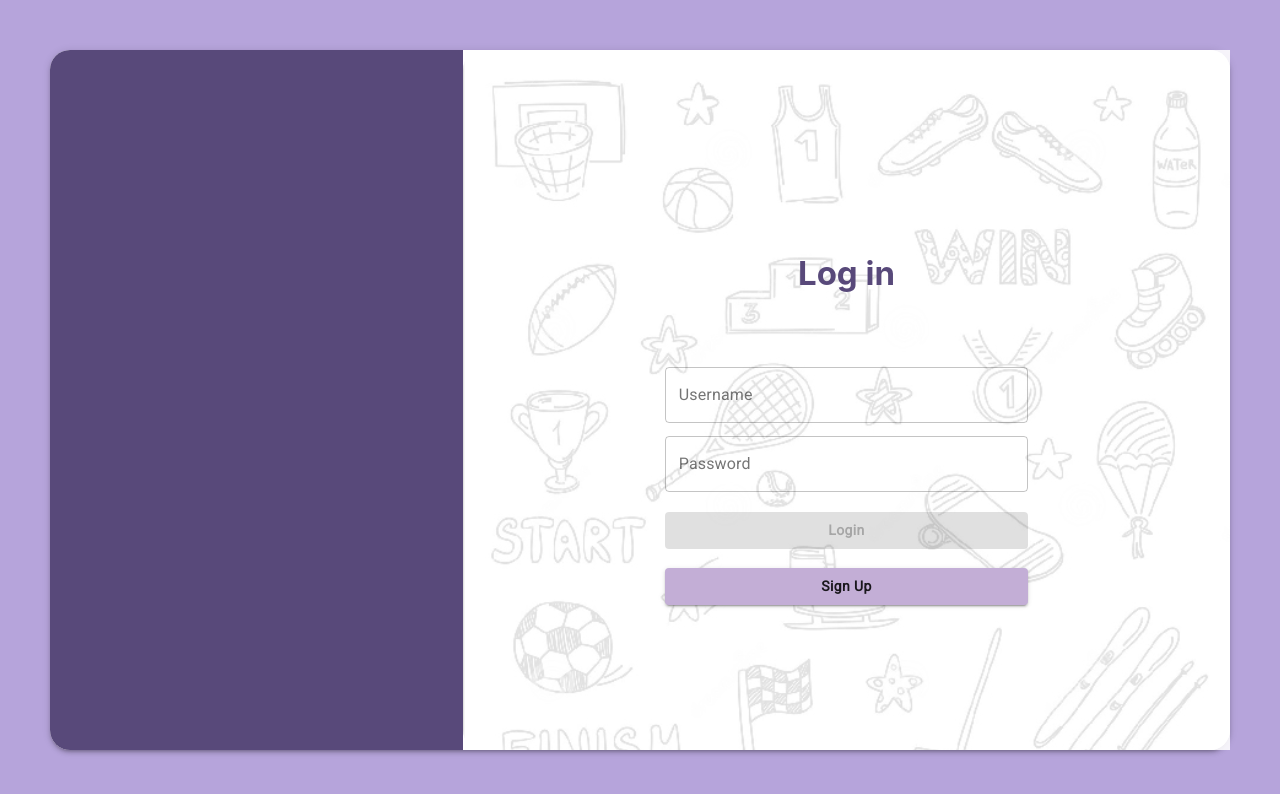
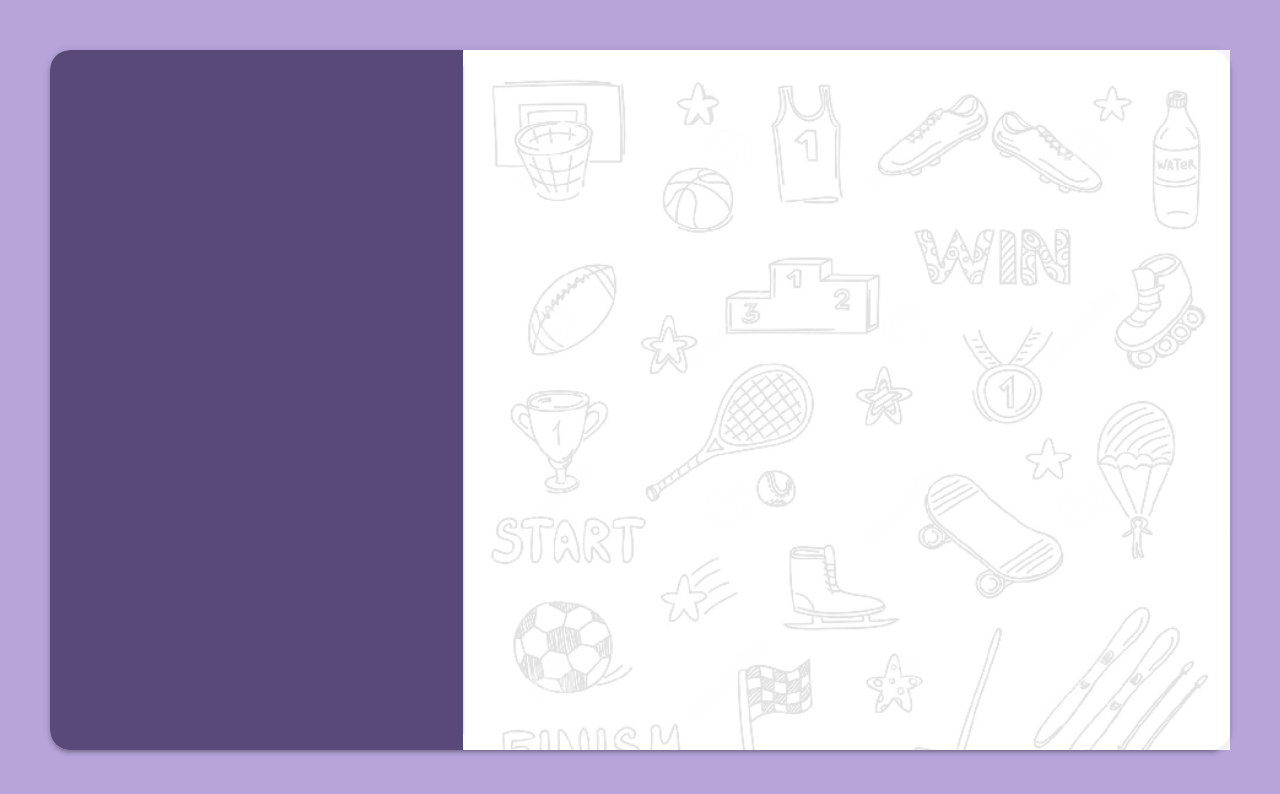
Before and after one commit to gsbiel/desafio-proway, a React (Create React App) app in the folder frontend/web/: page / in a window 1280 px wide. Shown: the top 794 px of the page. Built offline with nearby package versions, Linux system fonts and the light colour scheme.

Commit message:
transfer core layout from Auth component to App component

```diff
--- a/frontend/web/src/App.css
+++ /dev/null
@@ -1,3 +0,0 @@
-.App {
-  text-align: center;
-}
--- a/frontend/web/src/App.tsx
+++ b/frontend/web/src/App.tsx
@@ -1,12 +1,25 @@
 import React from 'react';
-import './App.css';
 import Auth from './pages/auth';
+
+import {
+  AppContainer,
+  StyledPaper,
+  LeftBackgroundBox,
+  RightBackgroundBox,
+  FakeOpacityBox
+} from './App_styles.js'
 
 function App() {
   return (
-    <div className="App">
-      <Auth/>
-    </div>
+    <AppContainer>
+      <StyledPaper elevation={3}>
+        <LeftBackgroundBox/>
+        <RightBackgroundBox>
+            <FakeOpacityBox/>
+
+        </RightBackgroundBox>
+      </StyledPaper>
+    </AppContainer>
   );
 }
 
--- /dev/null
+++ b/frontend/web/src/App_styles.js
@@ -0,0 +1,58 @@
+
+import styled from 'styled-components'
+import Paper from "@material-ui/core/Paper";
+
+import {colorTheme, K} from './constants'
+import sportsImage from './assets/sports_drawing.jpeg'
+
+export const AppContainer = styled.div`
+  position: relative;
+    width:100%;
+    min-width: 1000px;
+    height:100vh;
+    background-color:${colorTheme.primaryLight};
+`;
+
+export const LeftBackgroundBox = styled.div`
+    position: relative;
+    float: left;
+    width: ${K.leftBoxWidth}%;
+    height:100%;
+    background-color:${colorTheme.primaryDark};
+    border-radius: 20px 0 0 20px;
+`;
+
+export const RightBackgroundBox = styled.div`
+    position: relative;
+    float: right;
+    width: ${100-K.leftBoxWidth}%;
+    height:100%;
+    background-color:#ffff;
+    background-image: url(${sportsImage});
+    background-size: cover;
+    background-repeat: no-repeat;
+    border-radius: 20px;
+`;
+
+export const FakeOpacityBox = styled.div`
+    position: absolute;
+    width: 100%;
+    height:100%;
+    background-color: rgba(255, 255, 255, 0.88);
+    z-index: 2;
+`;
+
+export const StyledPaper = styled(Paper)`
+  position: absolute;
+  color: white;
+  top:50px;
+  right:50px;
+  bottom:50px;
+  left:50px;
+  width:auto;
+  height:auto;
+  min-width:1000px;
+  min-height: 690px;
+  z-index: 1;
+  border-radius: 20px !important;
+`;
```
